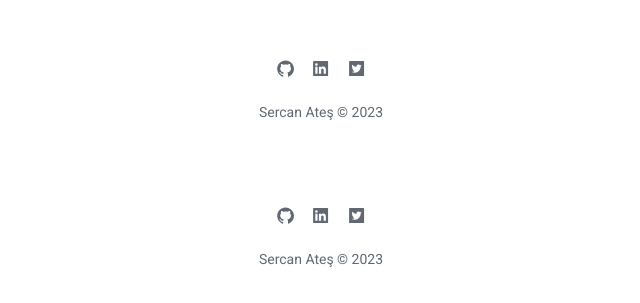
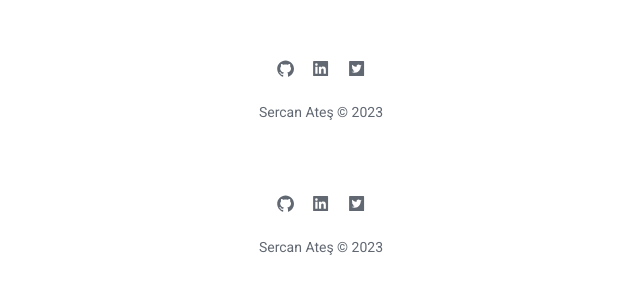
Before and after one commit to sercanio/homepage, a Next.js app: page /layout in a window 1280 px wide. Shown: the part 1037-1340 px from the top of the page, without its empty margins (319-959 px from the left). After the commit the page ends 1318 px from the top, so only its background shows below. Built offline with nearby package versions, Linux system fonts and the light colour scheme.

Commit message:
Remove margin-bottom

```diff
--- a/src/components/Footer/index.tsx
+++ b/src/components/Footer/index.tsx
@@ -1,7 +1,7 @@
 import Link from 'next/link'
 const Footer = () => {
   return (
-    <footer className="w-full max-w-5xl mx-auto px-4 opacity-70 mb-3">
+    <footer className="w-full max-w-5xl mx-auto px-4 opacity-70">
       <nav>
         <ul className="flex justify-center gap-4">
           <li>
```
